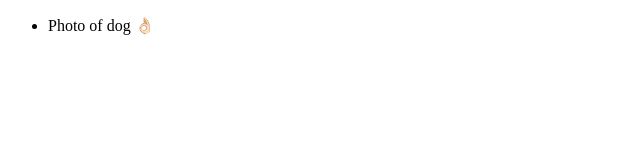
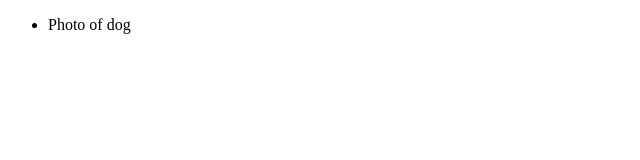
Before and after one commit to HoemSokmeng/ReactVite, a React (Vite) app in the folder my-reactjs/: page / in a window 1280 px wide. Shown: the top 160 px of the page, without its empty margins (0-640 px from the left). Built offline with nearby package versions, Linux system fonts and the light colour scheme.

Commit message:
add logical operator to conditional rendering

```diff
--- a/my-reactjs/src/components/ConditionalRendering/index.tsx
+++ b/my-reactjs/src/components/ConditionalRendering/index.tsx
@@ -14,9 +14,18 @@ interface ItemProps{
 //     {name}
 //   </li>
 //}
+// const Item: React.FC<ItemProps> = (props) => {
+//   const {name, isPacked} = props;
+//   return isPacked ? null : <li>{name} 👌🏻</li>;
+
+// }
+
 const Item: React.FC<ItemProps> = (props) => {
   const {name, isPacked} = props;
-  return isPacked ? null : <li>{name} 👌🏻</li>;
+  // return <li>{name} {isPacked && "👌🏻"}</li>;
+  return <>{
+    !isPacked && <li>{name}</li> //false
+  }</>
 
 }
 
```
